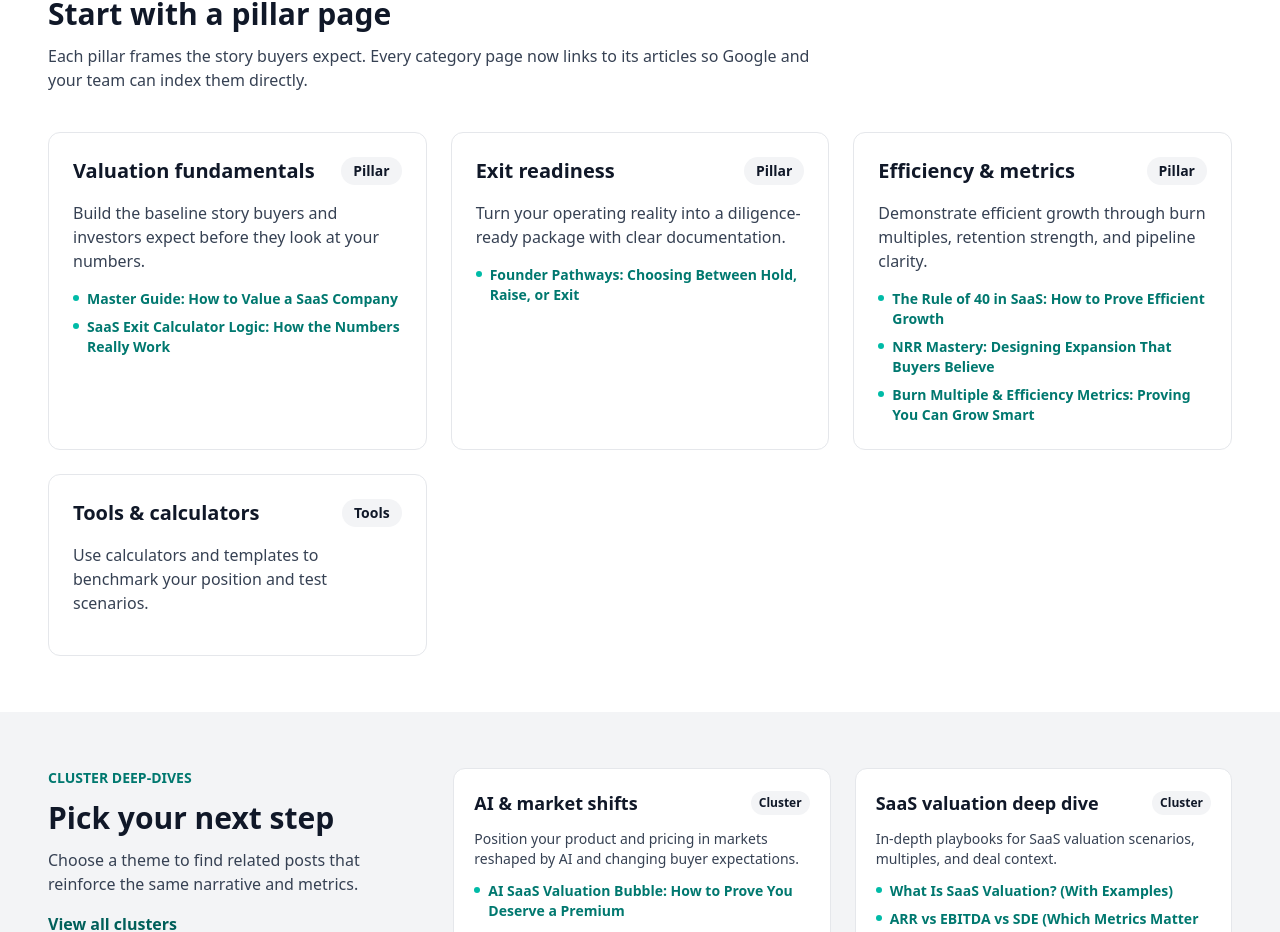
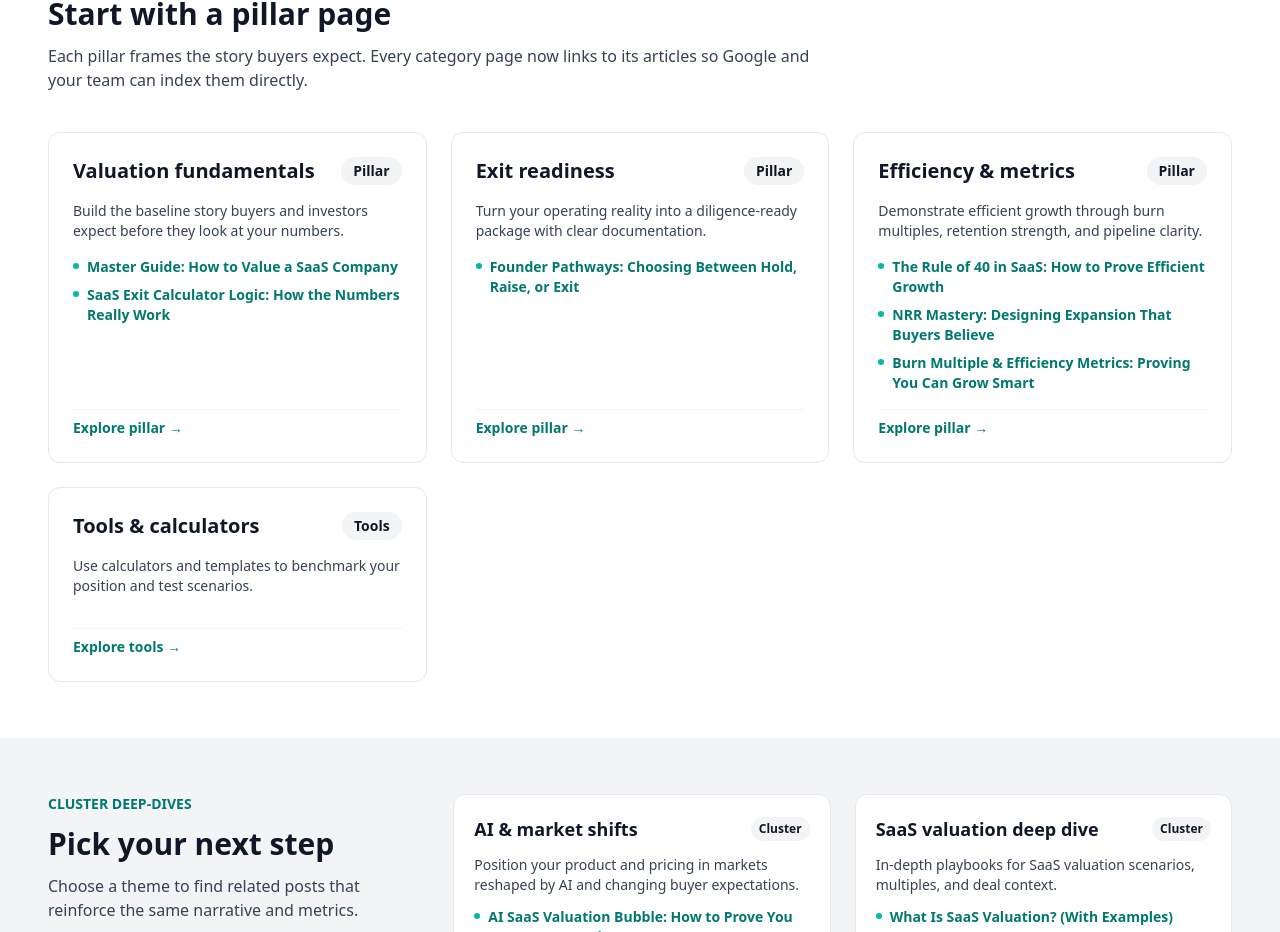
Before and after one commit to theultimatemusicapp/AmandaValuation, a Next.js app: page /resources in a window 1280 px wide. Shown: the part 1354-2286 px from the top of the page. Built offline with nearby package versions, Linux system fonts and the light colour scheme; no server answers.

Commit message:
feat: integrate audit and news visuals into resources hub

```diff
--- a/app/resources/page.tsx
+++ b/app/resources/page.tsx
@@ -332,7 +332,19 @@ export default function ResourcesHub() {
 function CategoryCard({ category }: { category: (typeof RESOURCE_CATEGORIES)[number] }) {
     const articles = RESOURCE_ARTICLES.filter(article => article.categorySlug === category.slug);
     return (
-        <div className="bg-white border border-gray-200 rounded-xl p-6 space-y-4 hover:shadow-lg transition-shadow">
+        <div className="bg-white border border-gray-200 rounded-xl overflow-hidden hover:shadow-lg transition-shadow flex flex-col group">
+            {category.image && (
+                <Link href={`/resources/${category.slug}`}>
+                    <div className="aspect-video w-full overflow-hidden border-b border-gray-100 bg-gray-50">
+                        <img
+                            src={category.image}
+                            alt={category.title}
+                            className="w-full h-full object-cover group-hover:scale-105 transition-transform duration-500"
+                        />
+                    </div>
+                </Link>
+            )}
+            <div className="p-6 space-y-4 flex-1 flex flex-col">
                 <div className="flex items-center justify-between">
                     <h3 className="text-xl font-bold text-gray-900">
                         <Link href={`/resources/${category.slug}`} className="hover:underline">
@@ -343,8 +355,8 @@ function CategoryCard({ category }: { category: (typeof RESOURCE_CATEGORIES)[num
                         {category.badge}
                     </span>
                 </div>
-            <p className="text-gray-700">{category.description}</p>
-            <ul className="space-y-2">
+                <p className="text-gray-700 text-sm line-clamp-3">{category.description}</p>
+                <ul className="space-y-2 flex-grow">
                     {articles.map(article => (
                         <li key={article.slug} className="text-teal-700 font-semibold hover:text-teal-800 text-sm flex items-start gap-2">
                             <span className="mt-1.5 w-1.5 h-1.5 bg-teal-500 rounded-full flex-shrink-0" />
@@ -354,6 +366,15 @@ function CategoryCard({ category }: { category: (typeof RESOURCE_CATEGORIES)[num
                         </li>
                     ))}
                 </ul>
+                <div className="pt-2 border-t border-gray-100 flex items-center justify-between">
+                    <Link
+                        href={`/resources/${category.slug}`}
+                        className="text-teal-700 font-bold text-sm hover:underline flex items-center gap-1"
+                    >
+                        Explore {category.type} →
+                    </Link>
+                </div>
+            </div>
         </div>
     );
 }
--- a/lib/resource-data.ts
+++ b/lib/resource-data.ts
@@ -9,6 +9,7 @@ export interface ResourceCategory {
     intro: string;
     keywords: string[];
     articleSlugs: string[];
+    image?: string;
 }
 
 export interface ResourceArticle {
```
Also changed, not shown: public/images/resources/ai_saas_news.png (added), public/images/resources/smart_audit.png (added). Lines whose indentation alone changed are shown as unchanged.
